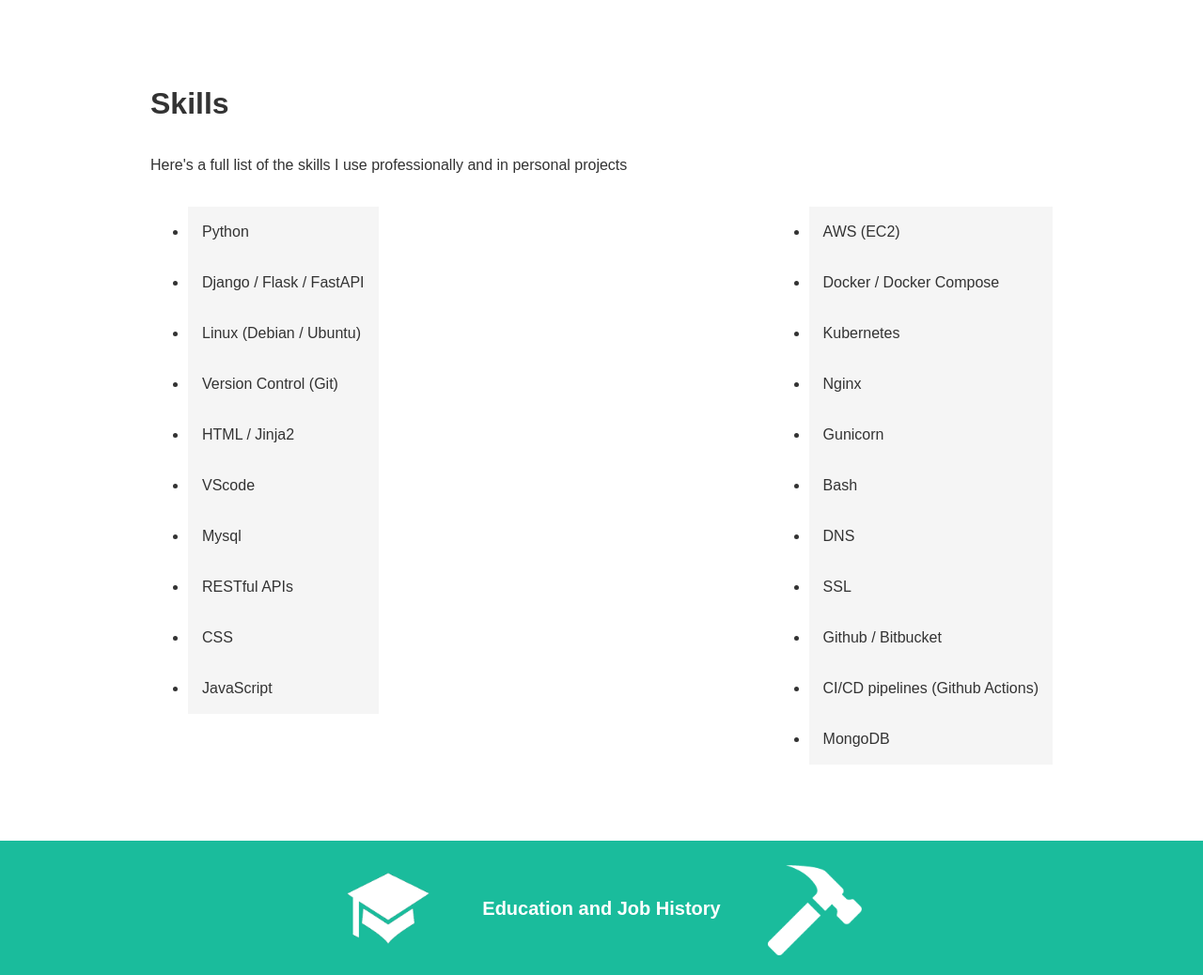
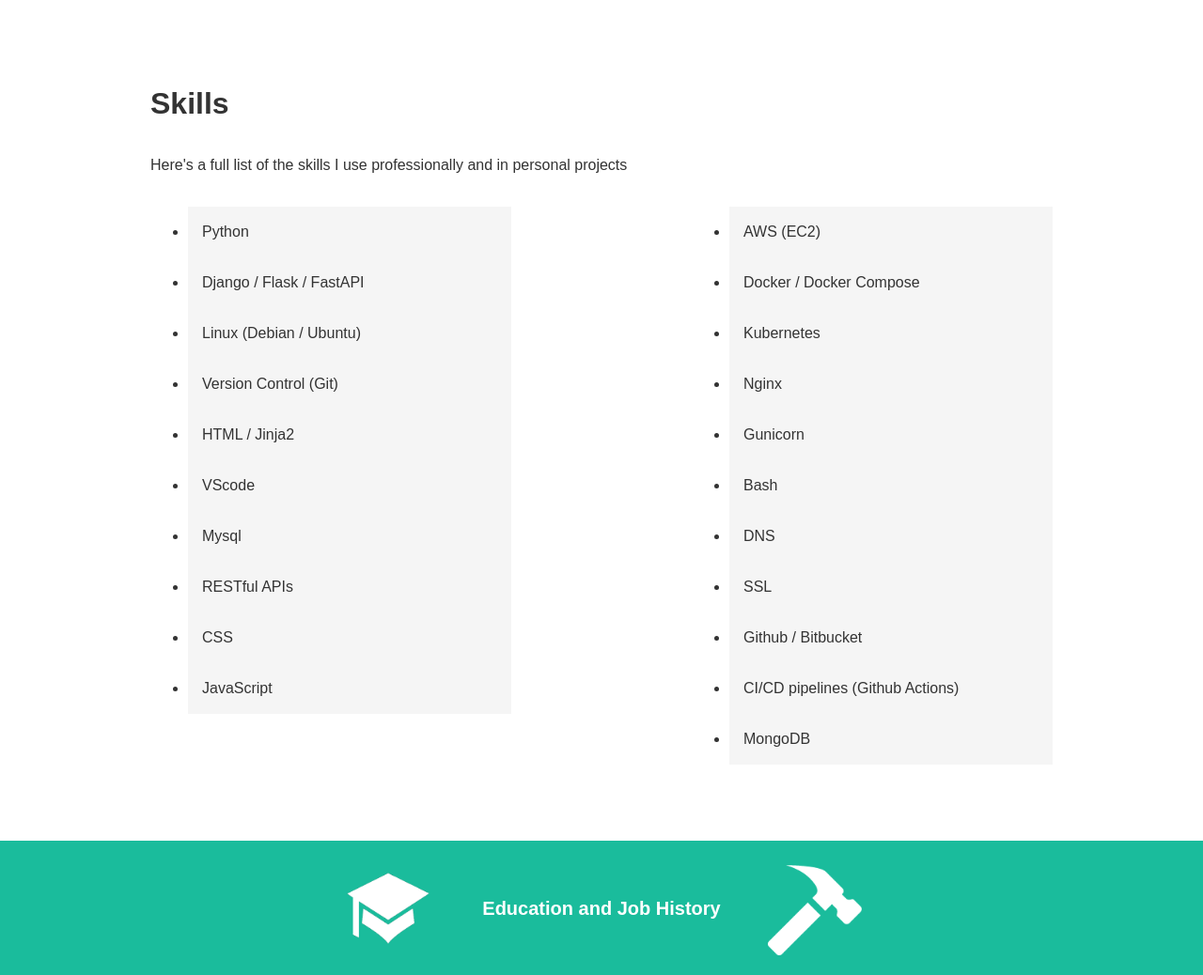
Before and after one commit to amazingplum53/portfolio, a Django app: page / in a window 1280 px wide. Shown: the part 1659-2697 px from the top of the page at 94% size. Run offline with Django 4.2, Linux system fonts and the light colour scheme.

Commit message:
re-added width

```diff
--- a/static/homepage/css/index.css
+++ b/static/homepage/css/index.css
@@ -58,6 +58,10 @@
     justify-content: space-between;
   }
 
+  .column {
+    width: 40%;
+  }
+
   .container li {
     padding: 15px;
     background-color: #f5f5f5;
```
